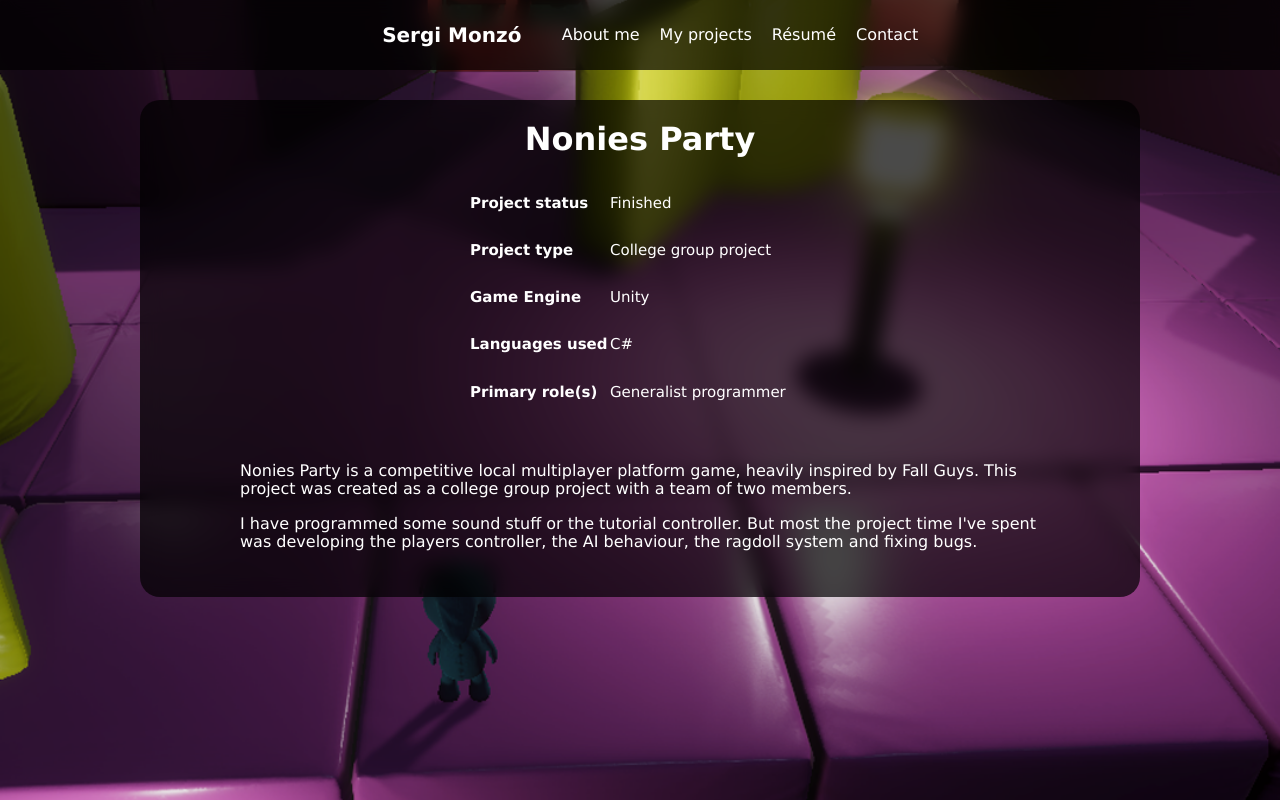
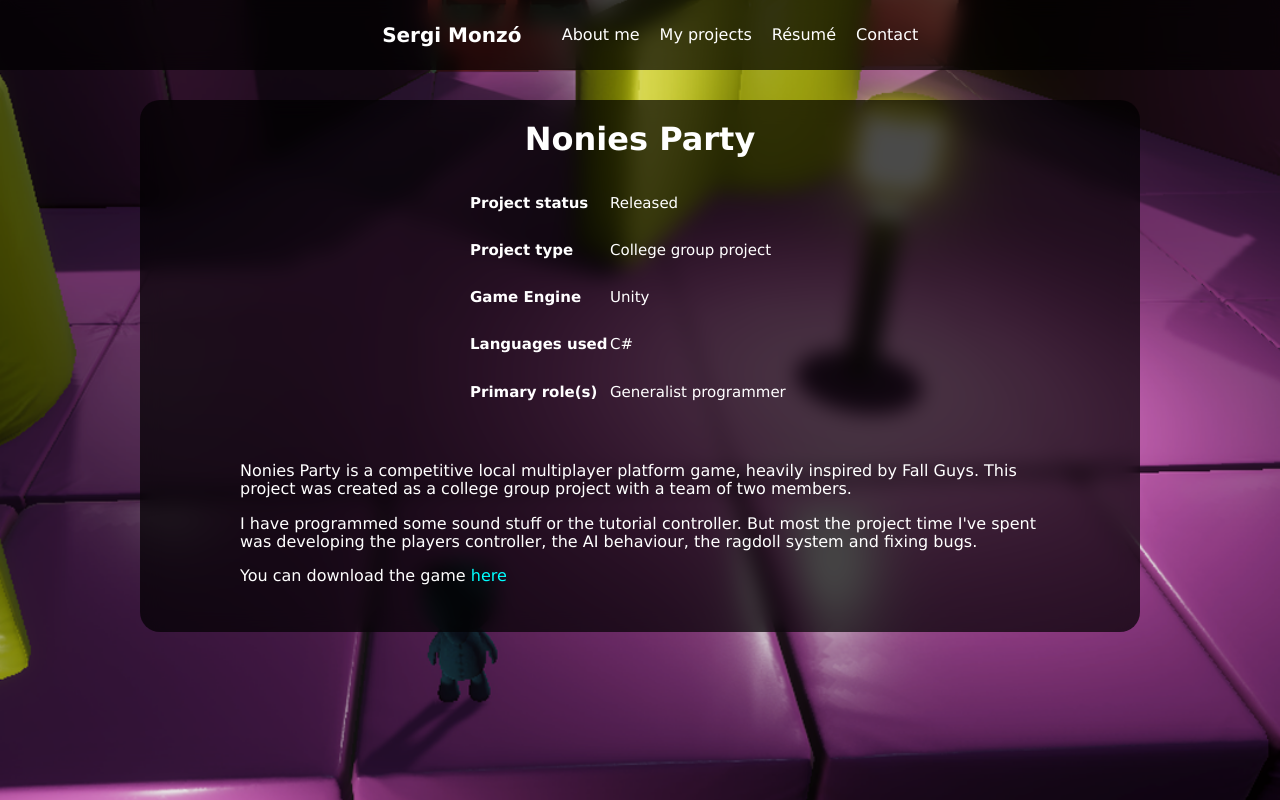
Before and after one commit to SergiMA/Portfolio, a plain HTML site: page projects/nonies-party.html in a window 1280 px wide. Drawn offline with Linux system fonts and the light colour scheme; files whose address does not match are found by name.

Commit message:
Update Nonies Party project - Status: Released

```diff
--- a/projects/nonies-party.html
+++ b/projects/nonies-party.html
@@ -53,7 +53,7 @@
                             <p class="dark-theme-normal">Project status</p>
                         </div>
                         <div class="project-state-item project-state-row-content">
-                            <p class="dark-theme-normal">Finished</p>
+                            <p class="dark-theme-normal">Released</p>
                         </div>
                     </div>
                     <div class="project-state-row">
@@ -100,6 +100,9 @@
                     I have programmed some sound stuff or the tutorial controller. But most the project time I've spent
                     was developing the players controller, the AI behaviour, the ragdoll system and fixing bugs.
                 </p>
+                <p class="dark-theme-normal">
+                    You can download the game <a href="https://smonzo.itch.io/nonies-party" class="link">here</a>
+                </p>
             </div>
         </div>
     </section>
```
